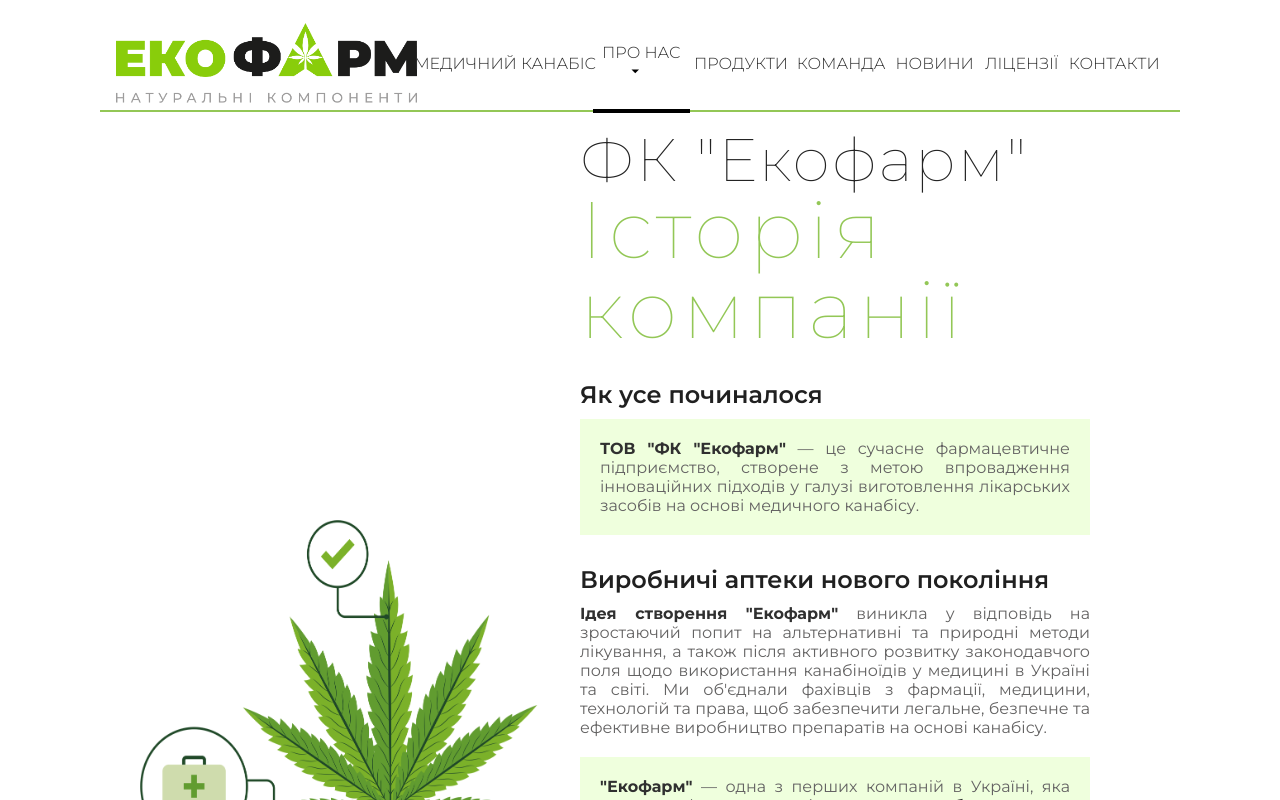
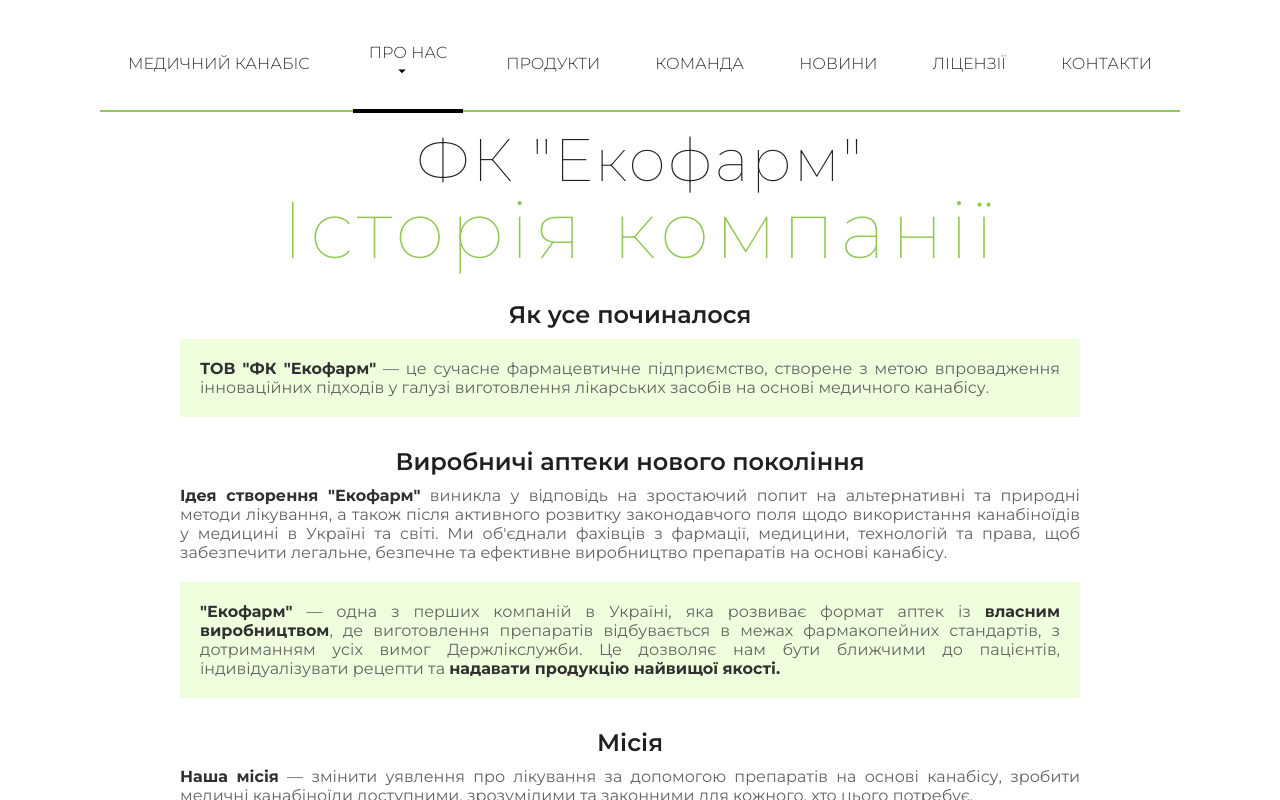
Before and after one commit to lowtab777/ecofarm-website, an Angular app: page /about-us in a window 1280 px wide. Shown: the top 800 px of the page. Built offline with nearby package versions, Linux system fonts and the light colour scheme.

Commit message:
change adaptiveness of main and about us pages

```diff
--- a/src/app/components/about-us/about-us.component.html
+++ b/src/app/components/about-us/about-us.component.html
@@ -1,45 +1,53 @@
 <div class="main-page-wrap">
-  <div class="main-page-img hide-on-mobile">
-    <img mat-image src="images/2.png" />
-  </div>
-  <div class="main-page-text">
   <div class="headline">
     <span class="main-text">ФК "Екофарм"</span>
     <span class="accent-text">Історія компанії</span>
   </div>
+  <div class="content">
+    <div class="about-us-page-img hide-on-mobile">
+      <img mat-image src="images/2.png" />
+    </div>
+
+    <div class="main-page-text">
       <h2 class="first-paragraph">Як усе починалося</h2>
       <p class="single-text-block-green">
-      <span class="font-weight-700">ТОВ "ФК "Екофарм"</span> — це сучасне фармацевтичне підприємство, створене з
-      метою впровадження інноваційних підходів у галузі виготовлення лікарських
-      засобів на основі медичного канабісу.
+        <span class="font-weight-700">ТОВ "ФК "Екофарм"</span> — це сучасне
+        фармацевтичне підприємство, створене з метою впровадження інноваційних
+        підходів у галузі виготовлення лікарських засобів на основі медичного
+        канабісу.
       </p>
       <h2>Виробничі аптеки нового покоління</h2>
       <p>
-      <span class="font-weight-700">Ідея створення "Екофарм"</span> виникла у відповідь на зростаючий попит на
-      альтернативні та природні методи лікування, а також після активного
-      розвитку законодавчого поля щодо використання канабіноїдів у медицині в
-      Україні та світі. Ми об'єднали фахівців з фармації, медицини, технологій
-      та права, щоб забезпечити легальне, безпечне та ефективне виробництво
-      препаратів на основі канабісу.
+        <span class="font-weight-700">Ідея створення "Екофарм"</span> виникла у
+        відповідь на зростаючий попит на альтернативні та природні методи
+        лікування, а також після активного розвитку законодавчого поля щодо
+        використання канабіноїдів у медицині в Україні та світі. Ми об'єднали
+        фахівців з фармації, медицини, технологій та права, щоб забезпечити
+        легальне, безпечне та ефективне виробництво препаратів на основі
+        канабісу.
       </p>
       <p class="single-text-block-green">
-      <span class="font-weight-700">"Екофарм"</span> — одна з перших компаній в Україні, яка розвиває формат аптек із
-      <span class="font-weight-700">власним виробництвом</span>, де виготовлення препаратів відбувається в межах
-      фармакопейних стандартів, з дотриманням усіх вимог Держлікслужби. Це
-      дозволяє нам бути ближчими до пацієнтів, індивідуалізувати рецепти та
+        <span class="font-weight-700">"Екофарм"</span> — одна з перших компаній
+        в Україні, яка розвиває формат аптек із
+        <span class="font-weight-700">власним виробництвом</span>, де
+        виготовлення препаратів відбувається в межах фармакопейних стандартів, з
+        дотриманням усіх вимог Держлікслужби. Це дозволяє нам бути ближчими до
+        пацієнтів, індивідуалізувати рецепти та
         <span class="font-weight-700">надавати продукцію найвищої якості.</span>
       </p>
       <h2>Місія</h2>
       <p>
-      <span class="font-weight-700">Наша місія</span> — змінити уявлення про лікування за допомогою препаратів на
-      основі канабісу, зробити медичні канабіноїди доступними, зрозумілими та
-      законними для кожного, хто цього потребує.
+        <span class="font-weight-700">Наша місія</span> — змінити уявлення про
+        лікування за допомогою препаратів на основі канабісу, зробити медичні
+        канабіноїди доступними, зрозумілими та законними для кожного, хто цього
+        потребує.
       </p>
       <h2>Подальші кроки</h2>
-    <p  class="single-text-block-green">
+      <p class="single-text-block-green">
         Ми активно працюємо над відкриттям мережі виробничих аптек по всій
-      Україні, розвитком наукової бази та підвищенням обізнаності серед лікарів
-      та пацієнтів про потенціал канабіноїдної терапії.
+        Україні, розвитком наукової бази та підвищенням обізнаності серед
+        лікарів та пацієнтів про потенціал канабіноїдної терапії.
       </p>
     </div>
   </div>
+</div>
--- a/src/app/components/about-us/about-us.component.scss
+++ b/src/app/components/about-us/about-us.component.scss
@@ -1,11 +1,13 @@
 .main-page-wrap {
   display: flex;
   justify-content: center;
+  flex-direction: column;
+  align-items: center;
 }
 
 .main-page-text {
   display: flex;
-  width: 60%;
+  width: 70%;
   flex-direction: column;
   padding-left: 40px;
   padding-right: 5%;
@@ -18,11 +20,15 @@
   }
 }
 
-.main-page-img {
+.content {
+  max-width: 1200px;
+}
+
+.about-us-page-img {
   // border: 3px solid rgb(134, 40, 40);
-  width: 40%;
+  width: 30%;
   display: flex;
-  justify-content: center;
+  //justify-content: center;
   align-items: center;
   img {
     max-height: 700px;
@@ -44,3 +50,25 @@
 .first-paragraph {
   margin-top: 30px;
 }
+
+.headline {
+  width: 100%;
+  display: flex;
+  align-items: center;
+}
+
+.content {
+  display: flex;
+  flex-direction: row;
+}
+
+@media (min-width: 600px) and (max-width: 1400px) {
+  .about-us-page-img {
+    display: none;
+  }
+
+  .main-page-text {
+    width: 90%;
+    text-align: center;
+  }
+}
--- a/src/app/components/contacts/contacts.component.scss
+++ b/src/app/components/contacts/contacts.component.scss
@@ -4,7 +4,7 @@
 }
 
 .contacts-text {
-  width: 55%;
+  width: 45%;
   // border: 3px solid black;
 }
 
--- a/src/app/components/ecofarm-header/ecofarm-header.component.scss
+++ b/src/app/components/ecofarm-header/ecofarm-header.component.scss
@@ -38,6 +38,7 @@
 .header-link {
   display: flex;
   flex-direction: column-reverse;
+  word-break: break-all;
 }
 
 a{
@@ -88,3 +89,9 @@
     box-shadow: 0 2px 8px rgba(0, 0, 0, 0.08);
   }
 }
+
+@media (min-width: 600px) and (max-width: 1400px) {
+  .logo  {
+    display: none;
+  }
+}
--- a/src/app/components/main-page/main-page.component.scss
+++ b/src/app/components/main-page/main-page.component.scss
@@ -1,6 +1,7 @@
 .main-page-wrap {
   display: flex;
   justify-content: center;
+  align-items: center;
   flex-direction: column;
   gap: 20px;
 }
@@ -12,15 +13,17 @@
   justify-content: center;
   font-size: 36px;
   text-align: center;
+  max-width: 1200px;
 }
 
-.slogan h2{
+.slogan h2 {
 }
 
 .main-content {
   display: flex;
   flex-direction: row;
   gap: 20px;
+  max-width: 1200px;
 }
 
 .main-page-text {
@@ -41,11 +44,6 @@
   // }
 }
 
-@media (max-width: 600px) {
-  .main-page-text {
-    width: 90%;
-  }
-}
 .main-page-img {
   // border: 3px solid rgb(134, 40, 40);
   position: sticky;
@@ -76,3 +74,27 @@
 
   font-family: "Montserrat", Arial, sans-serif;
 }
+
+@media (max-width: 600px) {
+  .main-page-text {
+    width: 90%;
+  }
+}
+
+@media (min-width: 600px) and (max-width: 1400px) {
+  .main-page-img {
+    display: none;
+    img {
+      display: none;
+    }
+  }
+
+  .main-page-text {
+    width: 90%;
+  }
+
+  .headline {
+    justify-content: center;
+    align-items: center;
+  }
+}
```
Lines whose indentation alone changed are shown as unchanged.
